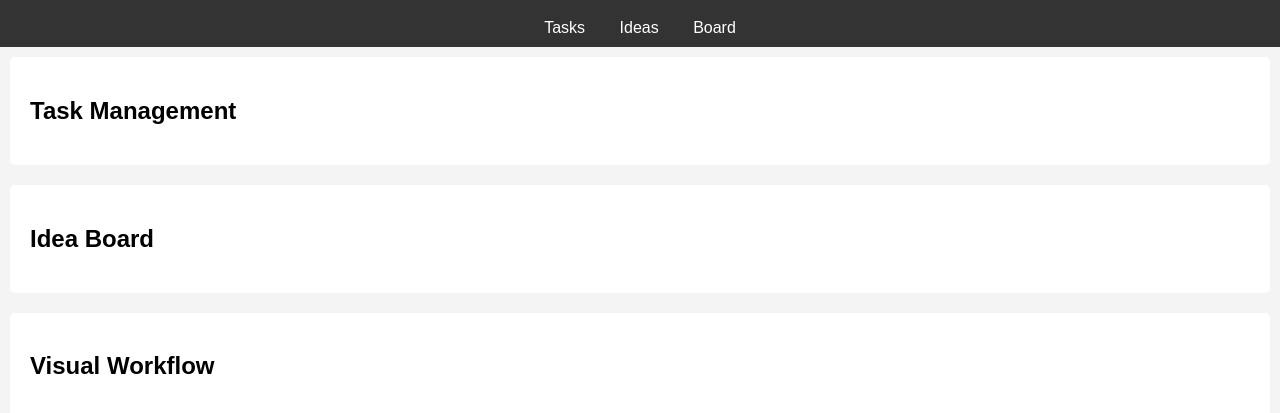
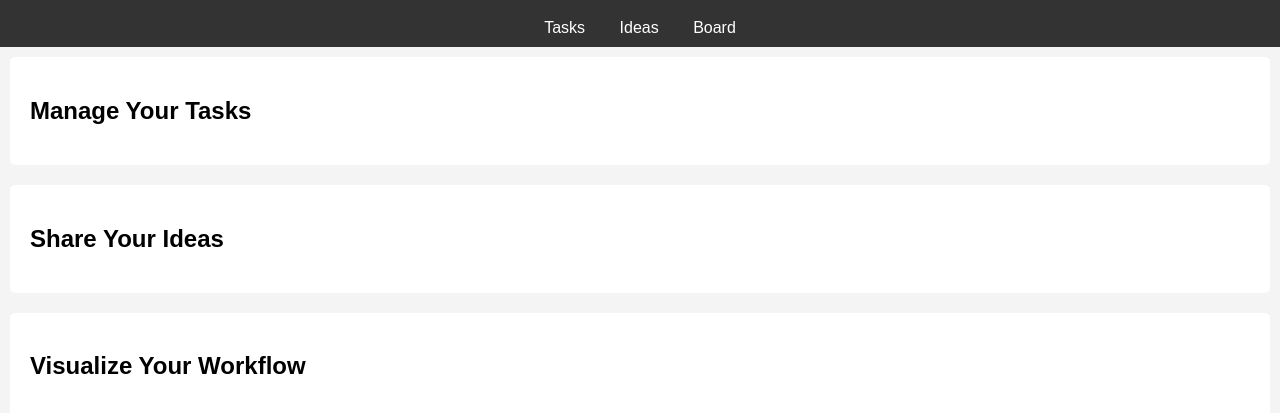
Before and after one commit to tashaxanavsem82/team-sync-board, a website: page index.html in a window 1280 px wide. Shown: the part 71-484 px from the top of the page. Drawn offline with Linux system fonts and the light colour scheme.

Commit message:
Updated section titles for clarity

```diff
--- a/index.html
+++ b/index.html
@@ -18,15 +18,15 @@
         </header>
         <main>
             <section id="tasks">
-                <h2>Task Management</h2>
+                <h2>Manage Your Tasks</h2>
                 <!-- Task management UI will go here -->
             </section>
             <section id="ideas">
-                <h2>Idea Board</h2>
+                <h2>Share Your Ideas</h2>
                 <!-- Idea board UI will go here -->
             </section>
             <section id="board">
-                <h2>Visual Workflow</h2>
+                <h2>Visualize Your Workflow</h2>
                 <!-- Kanban board UI will go here -->
             </section>
         </main>
```
